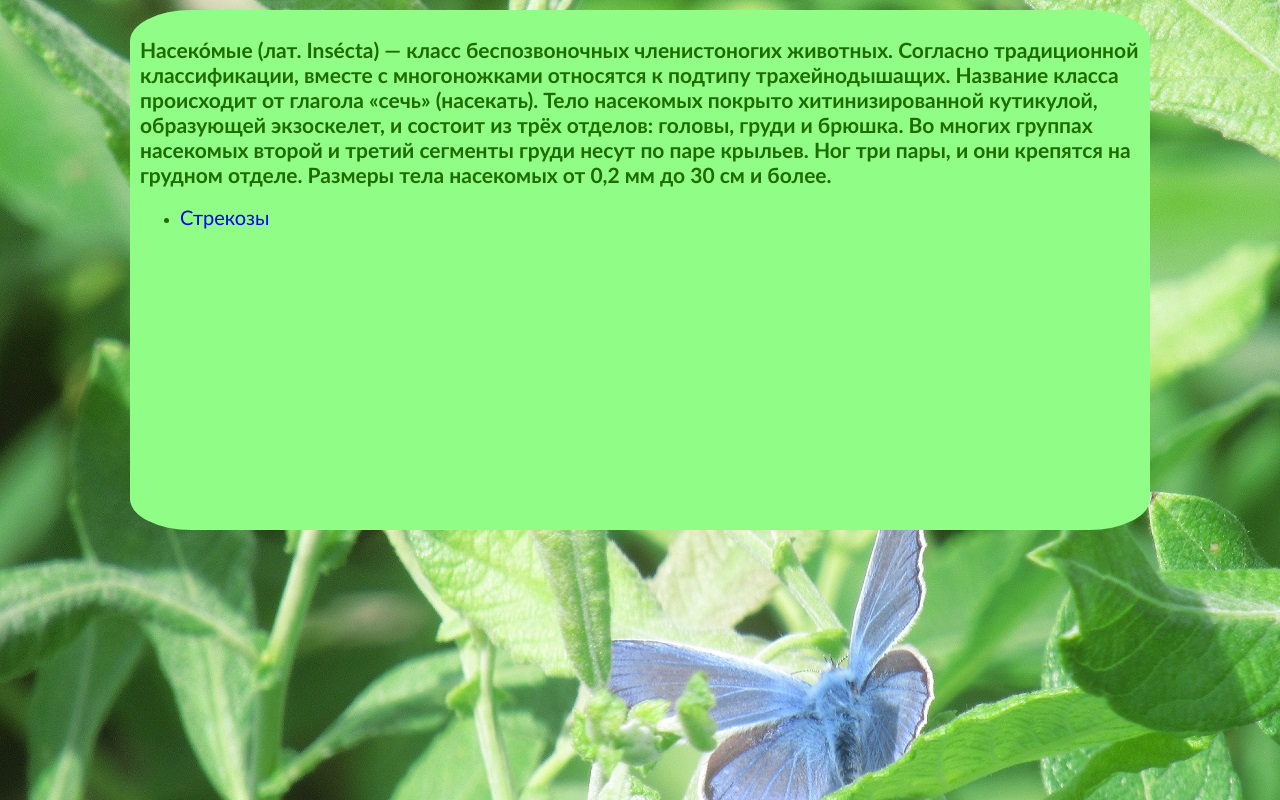
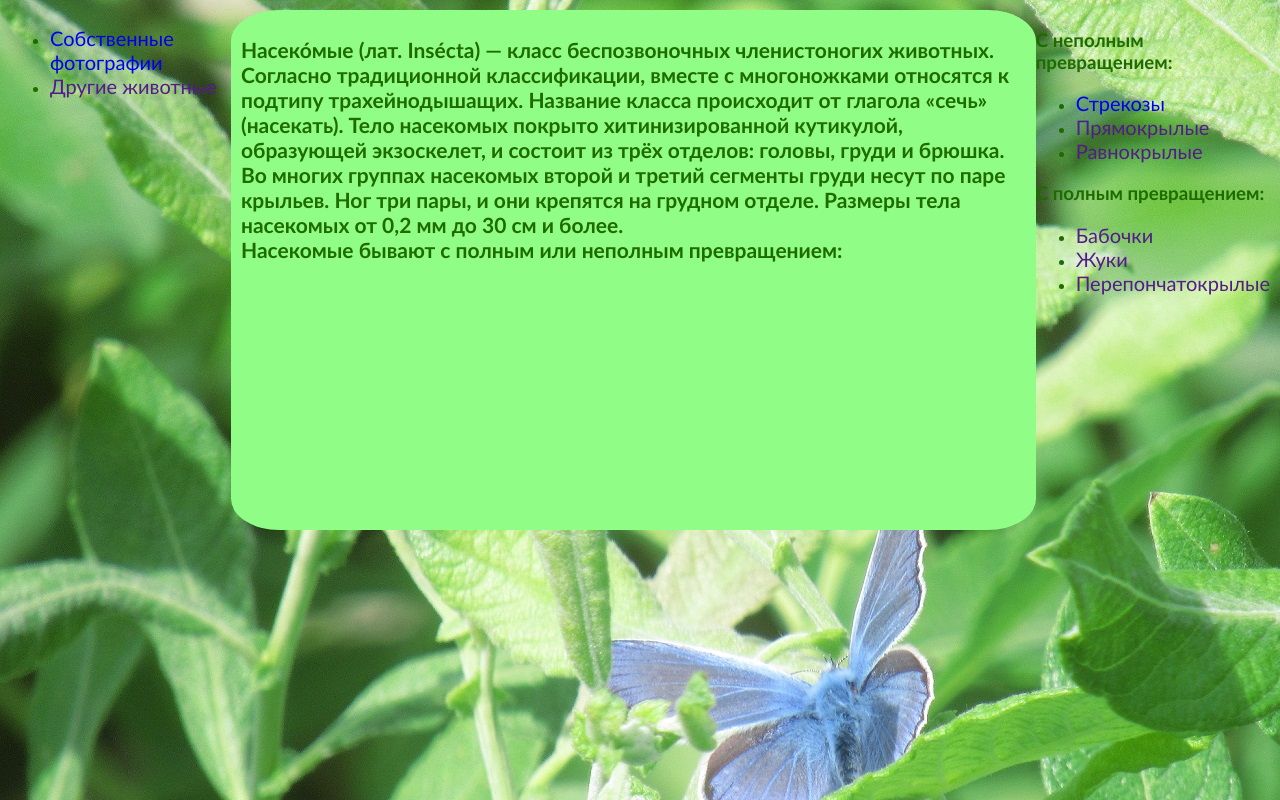
Before and after one commit to AnaxImperator/final_project, a plain HTML site: page index.html in a window 1280 px wide. Drawn offline with Linux system fonts and the light colour scheme.

Commit message:
Update index.html

```diff
--- a/index.html
+++ b/index.html
@@ -3,20 +3,65 @@
 <head>
     <meta charset="UTF-8">
     <meta name="viewport" content="width=device-width, initial-scale=1.0">
-    <title>Document</title>
+    <title>Insects</title>
     <link rel="stylesheet" href="style.css">
 </head>
 <body background="IMG_5463.JPG">
+    <section>
+        <header class="head">
+
+            <div class="photo">
+                <ul>
+                    <li>
+                        <a class="aF" href="photos.html">Собственные фотографии</a>
+                    </li>
+                    <li>
+                        <a href="" class="aF">Другие животные</a>
+                    </li>
+                </ul>
+            </div>
+
+        </header>
+    </section>
     <div class = "ins">
-        <header class="insects">
-            <h2>Насеко́мые (лат. Insécta) — класс беспозвоночных членистоногих животных. Согласно традиционной классификации, вместе с многоножками относятся к подтипу трахейнодышащих. Название класса происходит от глагола «сечь» (насекать). Тело насекомых покрыто хитинизированной кутикулой, образующей экзоскелет, и состоит из трёх отделов: головы, груди и брюшка. Во многих группах насекомых второй и третий сегменты груди несут по паре крыльев. Ног три пары, и они крепятся на грудном отделе. Размеры тела насекомых от 0,2 мм до 30 см и более.</h2>
+
+            <h2>Насеко́мые (лат. Insécta) — класс беспозвоночных членистоногих животных. Согласно традиционной классификации, вместе с многоножками относятся к подтипу трахейнодышащих. Название класса происходит от глагола «сечь» (насекать). Тело насекомых покрыто хитинизированной кутикулой, образующей экзоскелет, и состоит из трёх отделов: головы, груди и брюшка. Во многих группах насекомых второй и третий сегменты груди несут по паре крыльев. Ног три пары, и они крепятся на грудном отделе. Размеры тела насекомых от 0,2 мм до 30 см и более.
+                <br>
+                Насекомые бывают с полным или неполным превращением:
+            </h2>
+
+
+
+    </div>
+    <div class="notFull">
+        <div class="full">
+            <h3>С неполным превращением:</h3>
             <ul>
                 <li>
-                    <a href="start.html">Стрекозы</a>
+                    <a href="index.html">Стрекозы</a>
+                </li>
+                <li>
+                    <a href="">Прямокрылые</a>
+                </li>
+                <li>
+                    <a href="">Равнокрылые</a>
                 </li>
             </ul>
-        </header>
-
+        </div>
+            <div class="Full">
+            <h3>С полным превращением:</h3>
+            <ul>
+                <li>
+                    <a href="">Бабочки</a>
+                </li>
+                <li>
+                    <a href="">Жуки</a>
+                </li>
+                <li>
+                    <a href="">Перепончатокрылые</a>
+                </li>
+            </ul>
+        </div>
     </div>
 
 </body>
```
